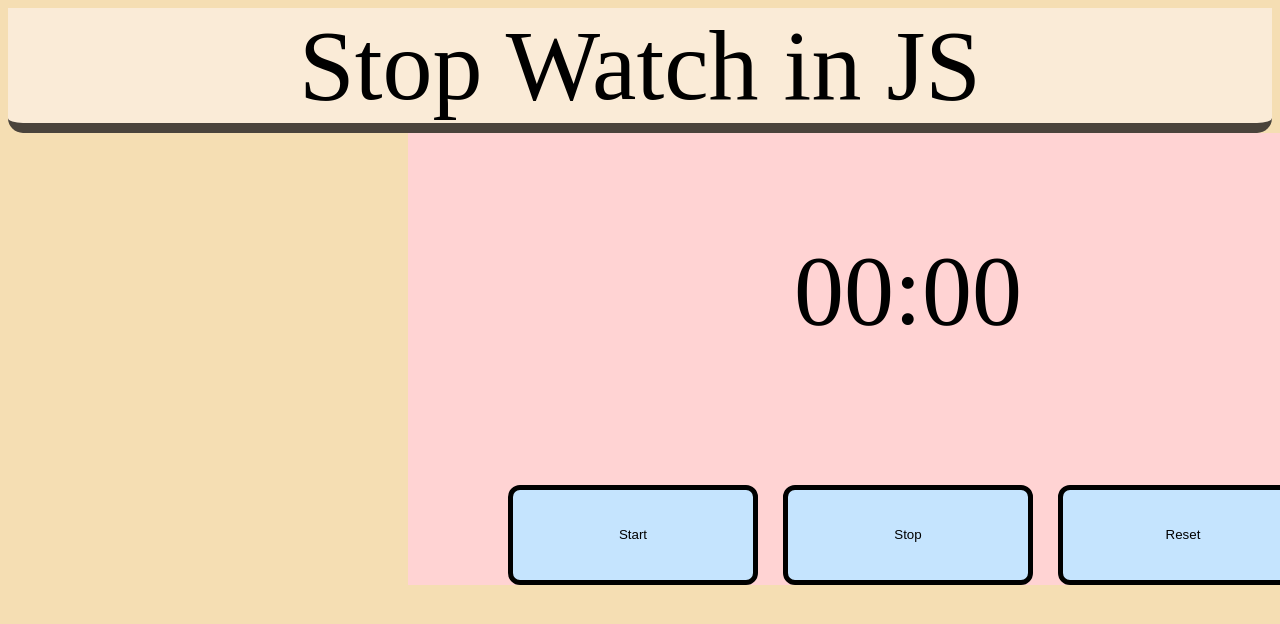
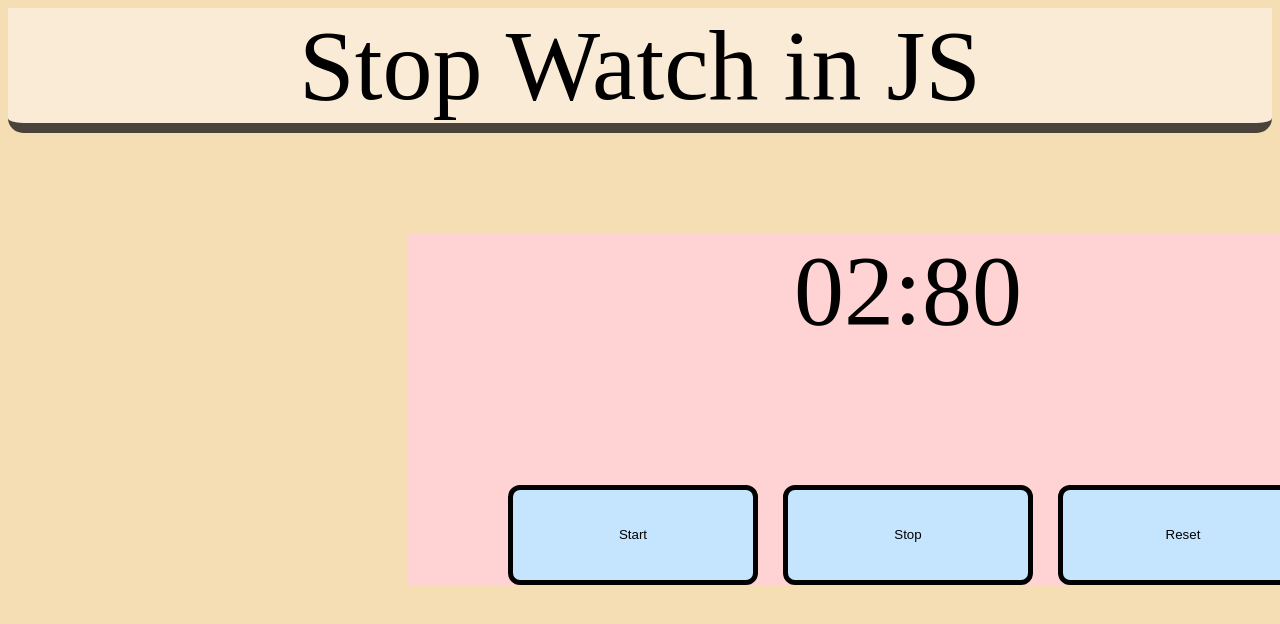
Before and after one commit to Ayush-Dabas/javascript-projects, a plain HTML site: page stopwatch/index.html in a window 1280 px wide. Both pictures are taken after a click on the button "Start". Shown: the top 624 px of the page. Drawn offline with Linux system fonts and the light colour scheme.

Commit message:
added the javascript working without any issue

```diff
--- a/stopwatch/app.js
+++ b/stopwatch/app.js
@@ -1,5 +1,46 @@
-function start() {}
+window.onload = function () {
+  var currentSec = document.getElementById("sec");
+  var currentMilSec = document.getElementById("milsec");
+  var sec = 0o0;
+  var tens = 0o0;
+  var buttonStart = document.getElementById("start");
+  var buttonStop = document.getElementById("stop");
+  var buttonReset = document.getElementById("reset");
+  var Interval;
 
-function stop() {}
+  buttonStart.onclick = function () {
+    clearInterval(Interval);
+    Interval = setInterval(startTimer, 10);
+  };
+  buttonStop.onclick = function () {
+    clearInterval(Interval);
+  };
+  buttonReset.onclick = function () {
+    clearInterval(Interval);
+    tens = "00";
+    sec = "00";
+    currentMilSec.innerHTML = tens;
+    currentSec.innerHTML = sec;
+  };
+  function startTimer() {
+    tens++;
 
-function reset() {}
+    if (tens <= 9) {
+      currentMilSec.innerHTML = "0" + tens;
+    }
+    if (tens > 9) {
+      currentMilSec.innerHTML = tens;
+    }
+
+    if (tens > 99) {
+      console.log("seconds");
+      sec++;
+      currentSec.innerHTML = "0" + sec;
+      tens = 0;
+      currentMilSec.innerHTML = "0" + 0;
+    }
+    if (seconds > 9) {
+      currentSec.innerHTML = sec;
+    }
+  }
+};
--- a/stopwatch/index.html
+++ b/stopwatch/index.html
@@ -9,14 +9,14 @@
   <body>
     <header>Stop Watch in JS</header>
     <main>
-      <section id="time">
-        <p id="min">00</p>
-        <p id="temp">:</p>
-        <p id="sec">00</p>
-      </section>
-      <button class="button-accent" onclick="start()">Start</button>
-      <button class="button-accent" onclick="stop()">Stop</button>
-      <button class="button-accent" onclick="reset()">Reset</button>
+      <p id="time">
+        <span id="sec">00</span>
+        :
+        <span id="milsec">00</span>
+      </p>
+      <button class="button-accent" id="start">Start</button>
+      <button class="button-accent" id="stop">Stop</button>
+      <button class="button-accent" id="reset">Reset</button>
       <script src="app.js"></script>
     </main>
   </body>
```
